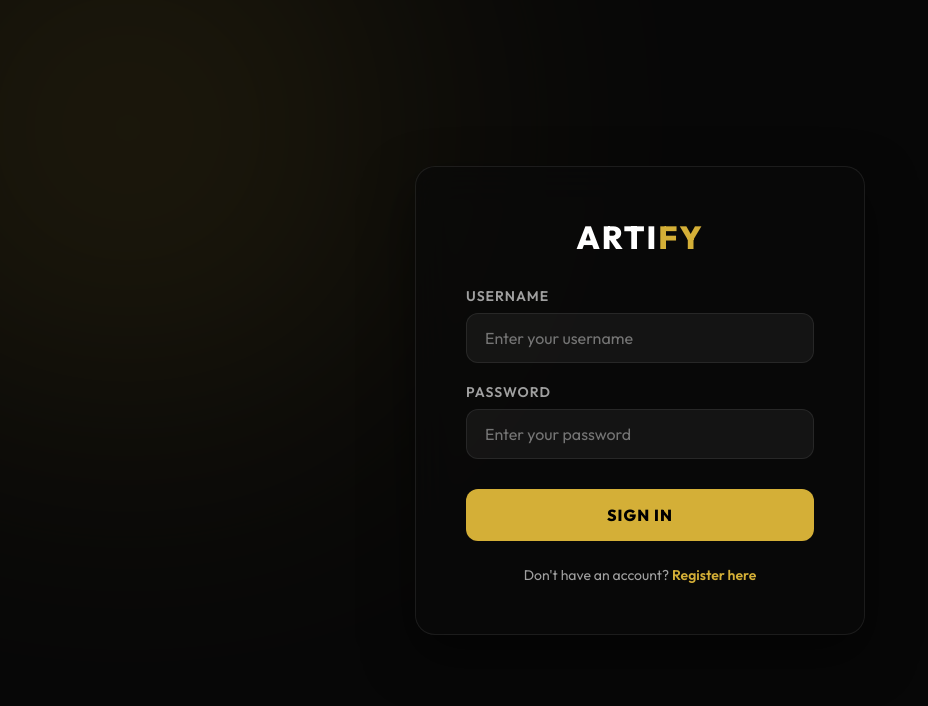
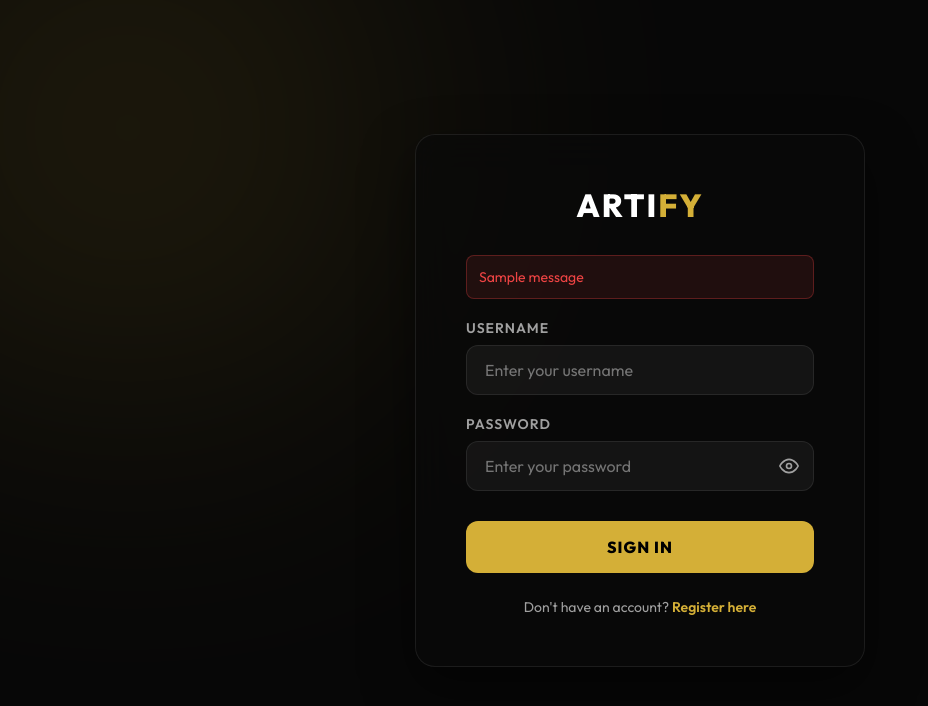
Before and after one commit to gayathrim06/Artify, a Django app: page /login/ in a window 1280 px wide. Shown: the top 706 px of the page, without its empty margins (0-928 px from the left). Run offline with Django 5.2, Linux system fonts and the light colour scheme; tables that the repository leaves empty hold one stand-in row (values such as "Sample post"); one stand-in notice (Sample message) is shown.

Commit message:
Add login error messages and password visibility toggle

```diff
--- a/art_gallery/views.py
+++ b/art_gallery/views.py
@@ -127,6 +127,9 @@ def login_view(request):
             if user.is_superuser: return redirect('dashboard')
             elif hasattr(user, 'profile') and user.profile.role == 'seller': return redirect('seller')
             else: return redirect('buyer')
+        else:
+            from django.contrib import messages
+            messages.error(request, 'Invalid username or password')
     return render(request, 'users/login.html')
 
 def register(request):
--- a/templates/users/login.html
+++ b/templates/users/login.html
@@ -78,6 +78,15 @@
 <body>
     <div class="login-box">
         <a href="/" style="text-decoration: none; color: #fff;"><div class="logo">Arti<span>fy</span></div></a>
+
+        {% if messages %}
+            {% for message in messages %}
+                <div style="background: rgba(239, 68, 68, 0.1); border: 1px solid rgba(239, 68, 68, 0.3); color: #ef4444; padding: 12px; border-radius: 8px; margin-bottom: 20px; font-size: 14px; text-align: left; animation: fadeUp 0.3s ease-out;">
+                    {{ message }}
+                </div>
+            {% endfor %}
+        {% endif %}
+
         <form method="POST">
             {% csrf_token %}
             <div class="input-group">
@@ -86,7 +95,12 @@
             </div>
             <div class="input-group">
                 <label>Password</label>
-                <input type="password" name="password" required placeholder="Enter your password">
+                <div style="position: relative;">
+                    <input type="password" name="password" id="id_password" required placeholder="Enter your password" style="padding-right: 45px;">
+                    <button type="button" onclick="togglePassword()" style="position: absolute; right: 15px; top: 50%; transform: translateY(-50%); background: none; border: none; color: var(--text-muted); cursor: pointer; display: flex; align-items: center; justify-content: center; outline: none; transition: color 0.3s;">
+                        <svg id="eye-icon" xmlns="http://www.w3.org/2000/svg" width="20" height="20" viewBox="0 0 24 24" fill="none" stroke="currentColor" stroke-width="2" stroke-linecap="round" stroke-linejoin="round"><path d="M1 12s4-8 11-8 11 8 11 8-4 8-11 8-11-8-11-8z"></path><circle cx="12" cy="12" r="3"></circle></svg>
+                    </button>
+                </div>
             </div>
             <button type="submit" class="btn-primary">Sign In</button>
         </form>
@@ -94,5 +108,19 @@
             Don't have an account? <a href="/register/" style="color: var(--primary); text-decoration: none; font-weight: 600;">Register here</a>
         </p>
     </div>
+
+    <script>
+        function togglePassword() {
+            const pwdInput = document.getElementById('id_password');
+            const eyeIcon = document.getElementById('eye-icon');
+            if (pwdInput.type === 'password') {
+                pwdInput.type = 'text';
+                eyeIcon.innerHTML = '<path d="M17.94 17.94A10.07 10.07 0 0 1 12 20c-7 0-11-8-11-8a18.45 18.45 0 0 1 5.06-5.94M9.9 4.24A9.12 9.12 0 0 1 12 4c7 0 11 8 11 8a18.5 18.5 0 0 1-2.16 3.19m-6.72-1.07a3 3 0 1 1-4.24-4.24"></path><line x1="1" y1="1" x2="23" y2="23"></line>';
+            } else {
+                pwdInput.type = 'password';
+                eyeIcon.innerHTML = '<path d="M1 12s4-8 11-8 11 8 11 8-4 8-11 8-11-8-11-8z"></path><circle cx="12" cy="12" r="3"></circle>';
+            }
+        }
+    </script>
 </body>
 </html>
```
